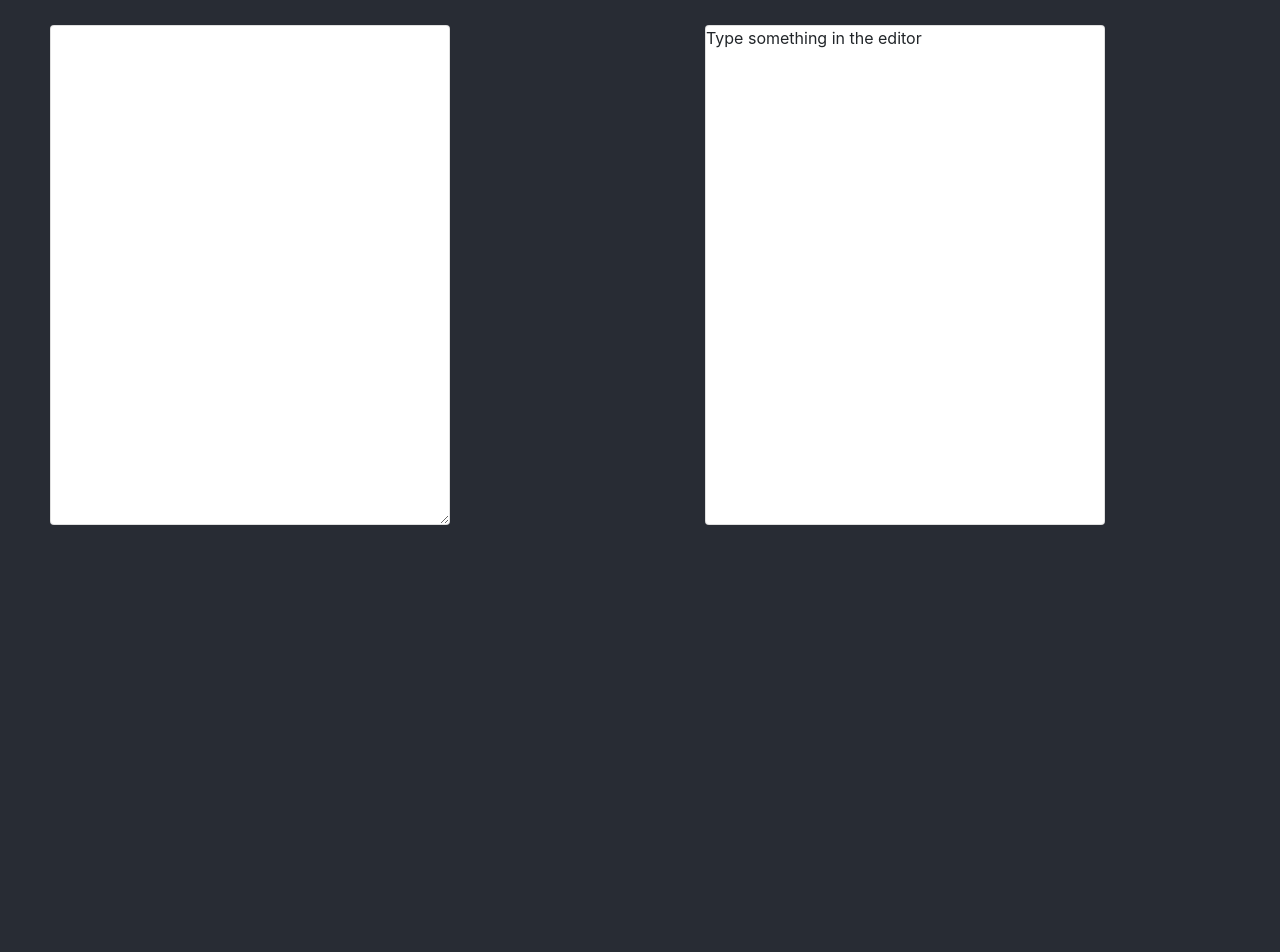
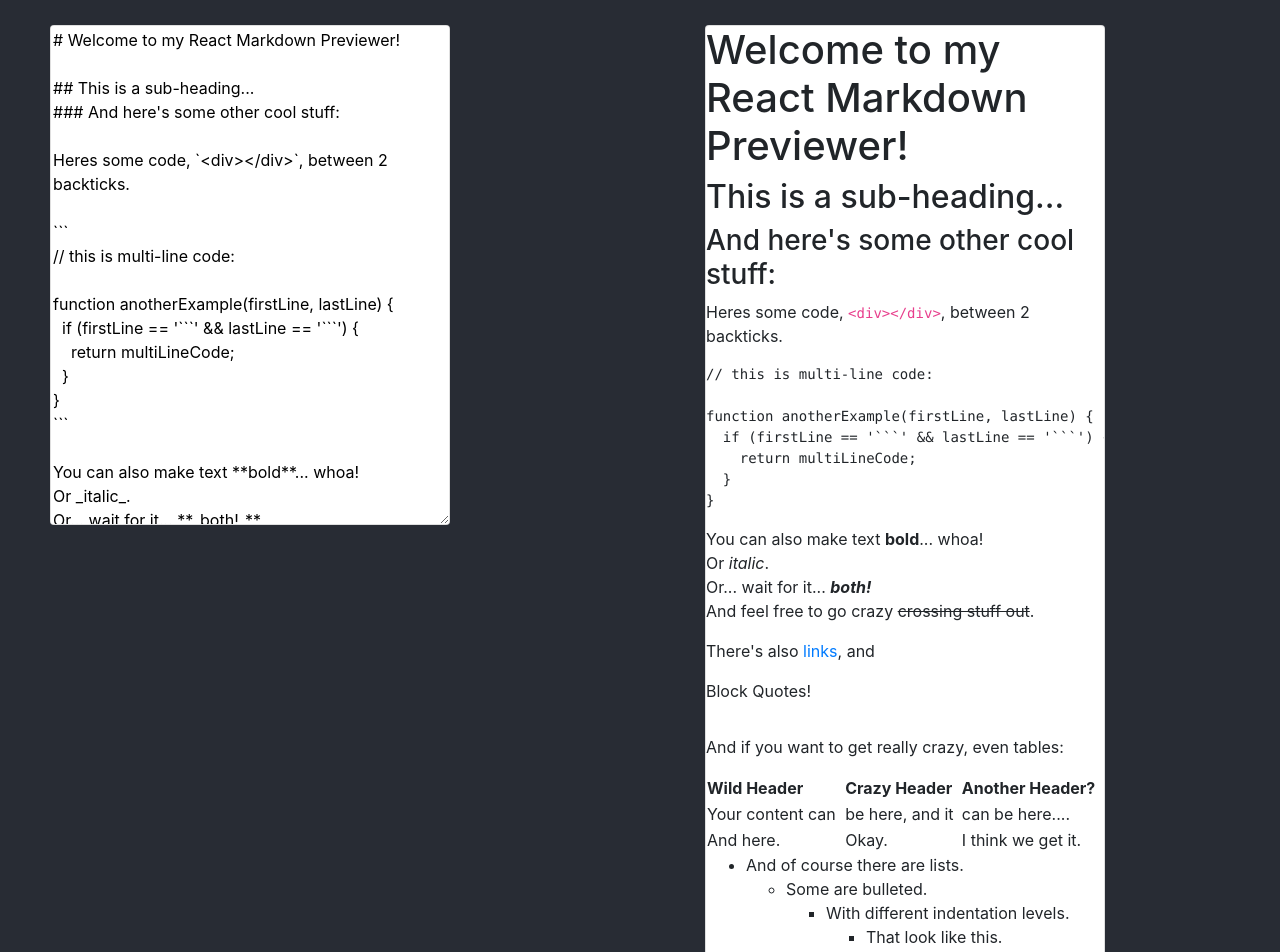
Before and after one commit to abu271/react-markdown, a React (Create React App) app: page / in a window 1280 px wide. Shown: the top 952 px of the page. Before the commit the page ends 800 px from the top, so only its background shows below. Built offline with nearby package versions, Linux system fonts and the light colour scheme.

Commit message:
minor edits

```diff
--- a/public/index.html
+++ b/public/index.html
@@ -2,10 +2,7 @@
 <html lang="en">
   <head>
     <meta charset="utf-8" />
-    <meta
-      name="viewport"
-      content="width=device-width, initial-scale=1, shrink-to-fit=no"
-    />
+    <meta name="viewport" content="width=device-width, initial-scale=1.0">
     <meta name="theme-color" content="#000000" />
     <link rel="stylesheet" href="https://maxcdn.bootstrapcdn.com/bootstrap/4.0.0/css/bootstrap.min.css"
       integrity="sha384-Gn5384xqQ1aoWXA+058RXPxPg6fy4IWvTNh0E263XmFcJlSAwiGgFAW/dAiS6JXm" crossorigin="anonymous">
@@ -13,5 +10,6 @@
   </head>
   <body>
     <div id="root"></div>
+    <script src="https://cdn.freecodecamp.org/testable-projects-fcc/v1/bundle.js"></script>
   </body>
 </html>
--- a/src/container components/App/App.js
+++ b/src/container components/App/App.js
@@ -1,6 +1,5 @@
 import React, { Component } from 'react';
 import './App.css';
-import '../../presentational components/Editor/Editor'
 import Editor from '../../presentational components/Editor/Editor'
 import Preview from '../../presentational components/Preview/Preview';
 
@@ -9,7 +8,7 @@
   constructor(props) {
     super(props)
     this.state = {
-      value: 'Type something in the editor'
+      value: placeholder
     }
 
     this.handleChange = this.handleChange.bind(this)
@@ -25,16 +24,66 @@
     return (
       <div className="App">
         <div className="row">
-          <div  className="col-6">
-            <Editor type={this.handleChange} />
+
+          <div className="col-6">
+            <Editor text = {this.state.value} type={this.handleChange} />
           </div>
+
           <div className="col-6">
             <Preview value={this.state.value} />
           </div>
+
         </div>
       </div>
     )
   }
 }
 
+const placeholder =
+  `# Welcome to my React Markdown Previewer!
+
+## This is a sub-heading...
+### And here's some other cool stuff:
+
+Heres some code, \`<div></div>\`, between 2 backticks.
+
+\`\`\`
+// this is multi-line code:
+
+function anotherExample(firstLine, lastLine) {
+  if (firstLine == '\`\`\`' && lastLine == '\`\`\`') {
+    return multiLineCode;
+  }
+}
+\`\`\`
+
+You can also make text **bold**... whoa!
+Or _italic_.
+Or... wait for it... **_both!_**
+And feel free to go crazy ~~crossing stuff out~~.
+
+There's also [links](https://www.freecodecamp.com), and
+> Block Quotes!
+
+And if you want to get really crazy, even tables:
+
+Wild Header | Crazy Header | Another Header?
+------------ | ------------- | -------------
+Your content can | be here, and it | can be here....
+And here. | Okay. | I think we get it.
+
+- And of course there are lists.
+  - Some are bulleted.
+     - With different indentation levels.
+        - That look like this.
+
+
+1. And there are numbererd lists too.
+1. Use just 1s if you want!
+1. But the list goes on...
+- Even if you use dashes or asterisks.
+* And last but not least, let's not forget embedded images:
+![React Logo w/ Text](https://goo.gl/Umyytc)
+`
+
 export default App;
--- a/src/presentational components/Editor/Editor.js
+++ b/src/presentational components/Editor/Editor.js
@@ -1,11 +1,6 @@
 import React from 'react'
 
-const Editor = (props) => {
-    return (
-        <div id = "editor">
-            <textarea className="card"  onChange = {props.type}></textarea>
-        </div>
-    )
-}
+const Editor = (props) => <textarea id = "editor" className="card" value = {props.text} onChange = {props.type} />
+
 
 export default Editor
--- a/src/presentational components/Preview/Preview.js
+++ b/src/presentational components/Preview/Preview.js
@@ -2,12 +2,15 @@
 import marked from 'marked'
 import './Preview.css'
 
+marked.setOptions({
+    breaks: true,
+})
+
 const Preview = (props) => {
-    const markdown = marked(props.value)
+    const renderer = new marked.Renderer()
+    const markdown = marked(props.value, { renderer: renderer })
     return (
-        <div className = "card" id="preview">
-            <div id = "markdown" dangerouslySetInnerHTML={{ __html: markdown }} />
-        </div>
+        <div className="card" id="preview" dangerouslySetInnerHTML={{ __html: markdown }} />
     )
 }
 
```
